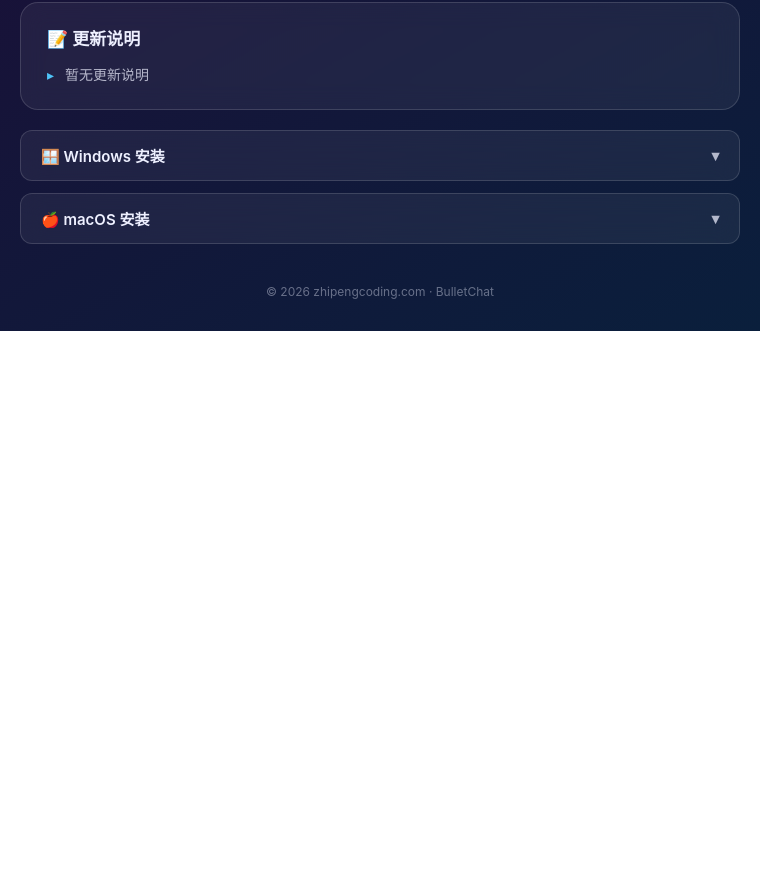
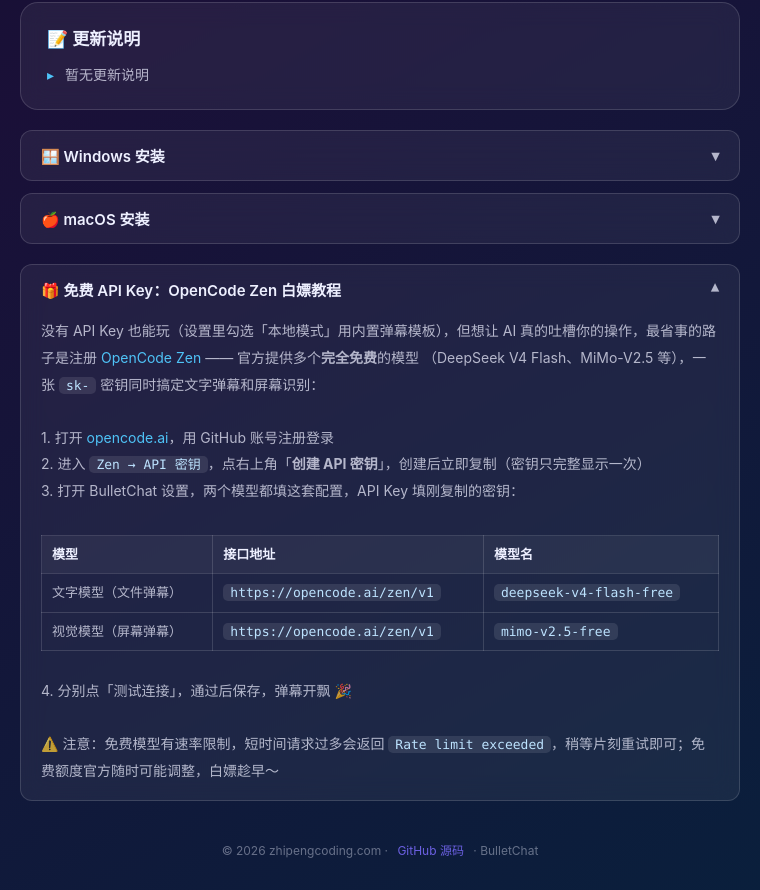
Before and after one commit to LoveMeLoveMyDogg/bullet_chat, an Electron app: page tools/landing/index.html in a window 760 px wide. Shown: the part 879-1769 px from the top of the page. Before the commit the page ends 1210 px from the top, so only its background shows below. Drawn offline with Linux system fonts and the light colour scheme; no server answers.

Commit message:
docs: 下载首页新增 OpenCode Zen 免费教程区块 + 页脚 GitHub 链接

```diff
--- a/tools/landing/index.html
+++ b/tools/landing/index.html
@@ -163,9 +163,18 @@
     background: rgba(255, 255, 255, 0.1); padding: 1px 7px; border-radius: 5px;
     font-family: "SF Mono", Consolas, monospace; font-size: 13px; color: #bde3ff;
   }
+  details .body a { color: var(--accent2); text-decoration: none; }
+  details .body a:hover { text-decoration: underline; }
+  .zen-table { width: 100%; border-collapse: collapse; margin-top: 4px; }
+  .zen-table td, .zen-table th { padding: 6px 10px; border: 1px solid var(--glass-border); text-align: left; font-size: 13px; }
+  .zen-table th { color: var(--text); background: rgba(255, 255, 255, 0.05); font-weight: 600; }
+  .zen-table td:first-child { white-space: nowrap; }
+  .zen-table .warn { color: #ffd27d; font-size: 12px; }
 
   /* 页脚 */
   footer { margin-top: 40px; text-align: center; font-size: 12px; color: rgba(238, 240, 255, 0.4); }
+  footer a { color: rgba(124, 108, 255, 0.85); text-decoration: none; margin: 0 6px; }
+  footer a:hover { text-decoration: underline; }
 
   /* 加载中/暂无状态 */
   .muted { color: var(--text-dim); font-size: 14px; }
@@ -239,7 +248,29 @@
     </details>
   </section>
 
-  <footer>© 2026 zhipengcoding.com · BulletChat</footer>
+  <!-- 免费 API 教程 -->
+  <section class="guide">
+    <details open>
+      <summary>🎁 免费 API Key：OpenCode Zen 白嫖教程</summary>
+      <div class="body">
+        没有 API Key 也能玩（设置里勾选「本地模式」用内置弹幕模板），但想让 AI 真的吐槽你的操作，最省事的路子是注册
+        <a href="https://opencode.ai" target="_blank" rel="noopener">OpenCode Zen</a> —— 官方提供多个<b>完全免费</b>的模型
+        （DeepSeek V4 Flash、MiMo-V2.5 等），一张 <code>sk-</code> 密钥同时搞定文字弹幕和屏幕识别：<br /><br />
+        1. 打开 <a href="https://opencode.ai" target="_blank" rel="noopener">opencode.ai</a>，用 GitHub 账号注册登录<br />
+        2. 进入 <code>Zen → API 密钥</code>，点右上角「<b>创建 API 密钥</b>」，创建后立即复制（密钥只完整显示一次）<br />
+        3. 打开 BulletChat 设置，两个模型都填这套配置，API Key 填刚复制的密钥：<br /><br />
+        <table class="zen-table">
+          <tr><th>模型</th><th>接口地址</th><th>模型名</th></tr>
+          <tr><td>文字模型（文件弹幕）</td><td><code>https://opencode.ai/zen/v1</code></td><td><code>deepseek-v4-flash-free</code></td></tr>
+          <tr><td>视觉模型（屏幕弹幕）</td><td><code>https://opencode.ai/zen/v1</code></td><td><code>mimo-v2.5-free</code></td></tr>
+        </table><br />
+        4. 分别点「测试连接」，通过后保存，弹幕开飘 🎉<br /><br />
+        <span class="warn">⚠️ 注意：免费模型有速率限制，短时间请求过多会返回 <code>Rate limit exceeded</code>，稍等片刻重试即可；免费额度官方随时可能调整，白嫖趁早～</span>
+      </div>
+    </details>
+  </section>
+
+  <footer>© 2026 zhipengcoding.com · <a href="https://github.com/LoveMeLoveMyDogg/bullet_chat" target="_blank" rel="noopener">GitHub 源码</a> · BulletChat</footer>
 </div>
 
 <script>
```
